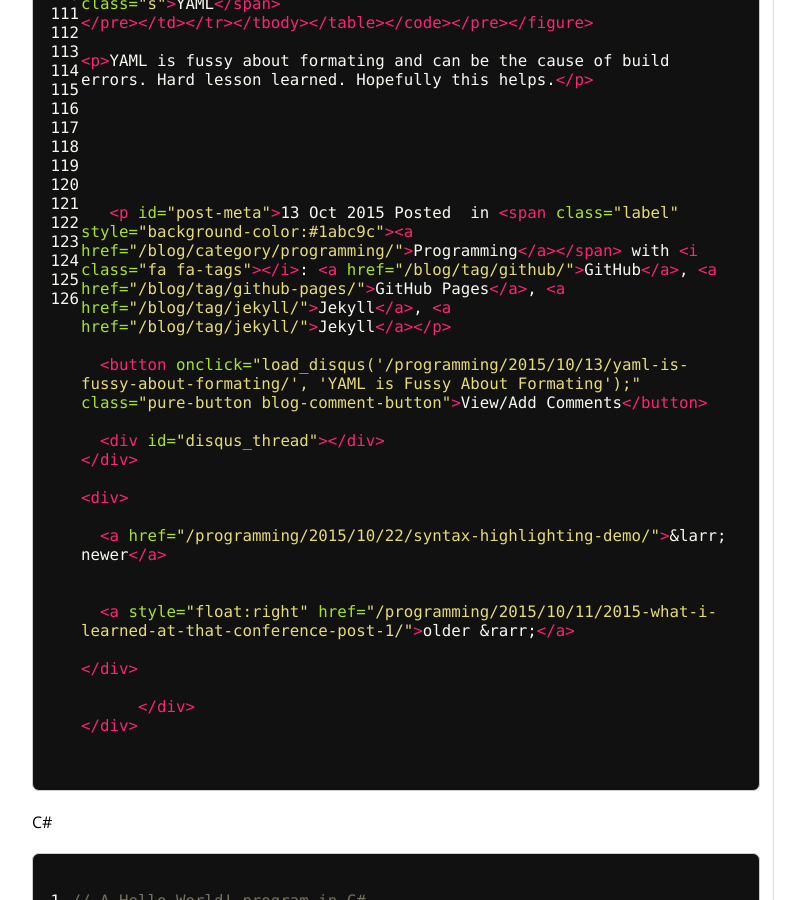
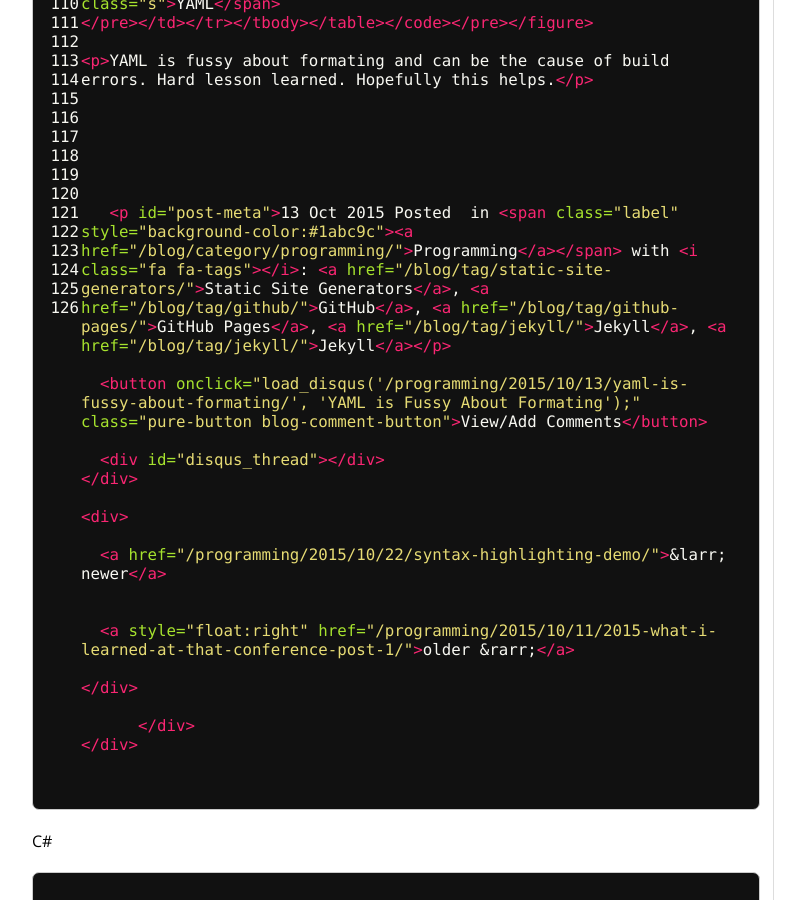
Before and after one commit to quentin-blacklock/quentin-blacklock.github.io, a Jekyll site: the page built from _posts/2015-10-22-syntax-highlighting-demo.md, in a window 1280 px wide and 900 px high, scrolled down 3008 px. Shown: the whole window, without its empty margins (98-903 px from the left). Built offline with Jekyll 4.4.1, drawn with Linux system fonts in a browser that asks for light colours; nearby versions of some CDN libraries; Markdown is read by kramdown in place of the engine named in the settings; comment, search, counter and statistics services are not loaded; some of the changed text lies outside the part shown.

Commit message:
new tag post updates

```diff
--- a/_data/tags.yml
+++ b/_data/tags.yml
@@ -25,3 +25,6 @@
 
 - sulg: pygments
   name: Pygments
+
+- slug: static-site-generators
+  name: Static Site Generators
--- a/_posts/2015-10-11-2015-what-i-learned-at-that-conference-post-1.md
+++ b/_posts/2015-10-11-2015-what-i-learned-at-that-conference-post-1.md
@@ -2,7 +2,7 @@
 layout: post
 title: "What I Learned at That Conference 2015 Post 1"
 category: programming
-tags: [github, github-pages, jekyll, that-conference-2015]
+tags: [static-site-generators, github, github-pages, jekyll, that-conference-2015]
 ---
 
 ![](/cdn/images/that-conference-logo.png)
--- a/_posts/2015-10-13-yaml-is fussy-about-formating.md
+++ b/_posts/2015-10-13-yaml-is fussy-about-formating.md
@@ -2,7 +2,7 @@
 layout: post
 title: "YAML is Fussy About Formating"
 category: programming
-tags: [github, github-pages, jekyll, yaml]
+tags: [static-site-generators, github, github-pages, jekyll, yaml]
 ---
 
 YAML, a markup language, is used in GitHubPages, Jekyll and many other static website generators for configuation information, front matter in posts, and defining data.
--- a/_posts/2015-10-22-syntax-highlighting-demo.md
+++ b/_posts/2015-10-22-syntax-highlighting-demo.md
@@ -2,7 +2,7 @@
 layout: post
 title: "Syntax Highlighing Demo"
 category: programming
-tags: [github, github-pages, jekyll, pygments, milwaukee-code-camp-2015]
+tags: [static-site-generators,github, github-pages, jekyll, pygments, milwaukee-code-camp-2015]
 ---
 
 This post is a demonstration of syntax highlighting in Jekyll using Pygments, for my presentation  on Static Website Generators at [Milwaukee Code Camp](http://www.milwaukeecodecamp.com)
--- a/_posts/2015-10-24-milwaukee-code-camp.md
+++ b/_posts/2015-10-24-milwaukee-code-camp.md
@@ -2,7 +2,7 @@
 layout: post
 title: "Milwaukee Code Camp Presentation"
 category: programming
-tags: [github, github-pages, jekyll, hugo, cleaver, gitbook, milwaukee-code-camp-2015]
+tags: [static-site-generators, github, github-pages, jekyll, hugo, cleaver, gitbook, milwaukee-code-camp-2015]
 ---
 
 On October 24, 2015 I gave a presentation on Static Website Generators.
```
Also changed, not shown: blog/tag/static-site-generators.md (added, +6 -0 lines).
